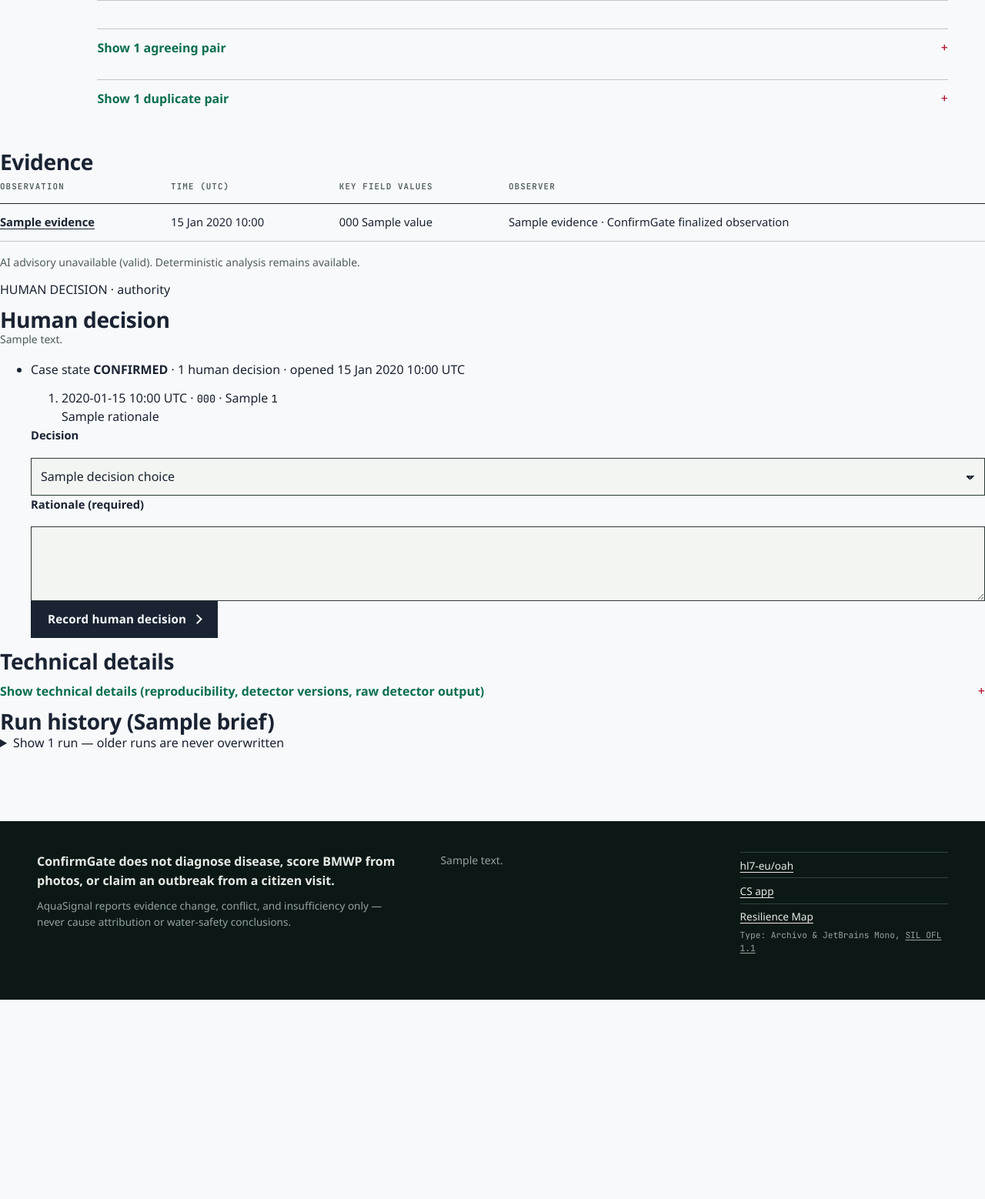
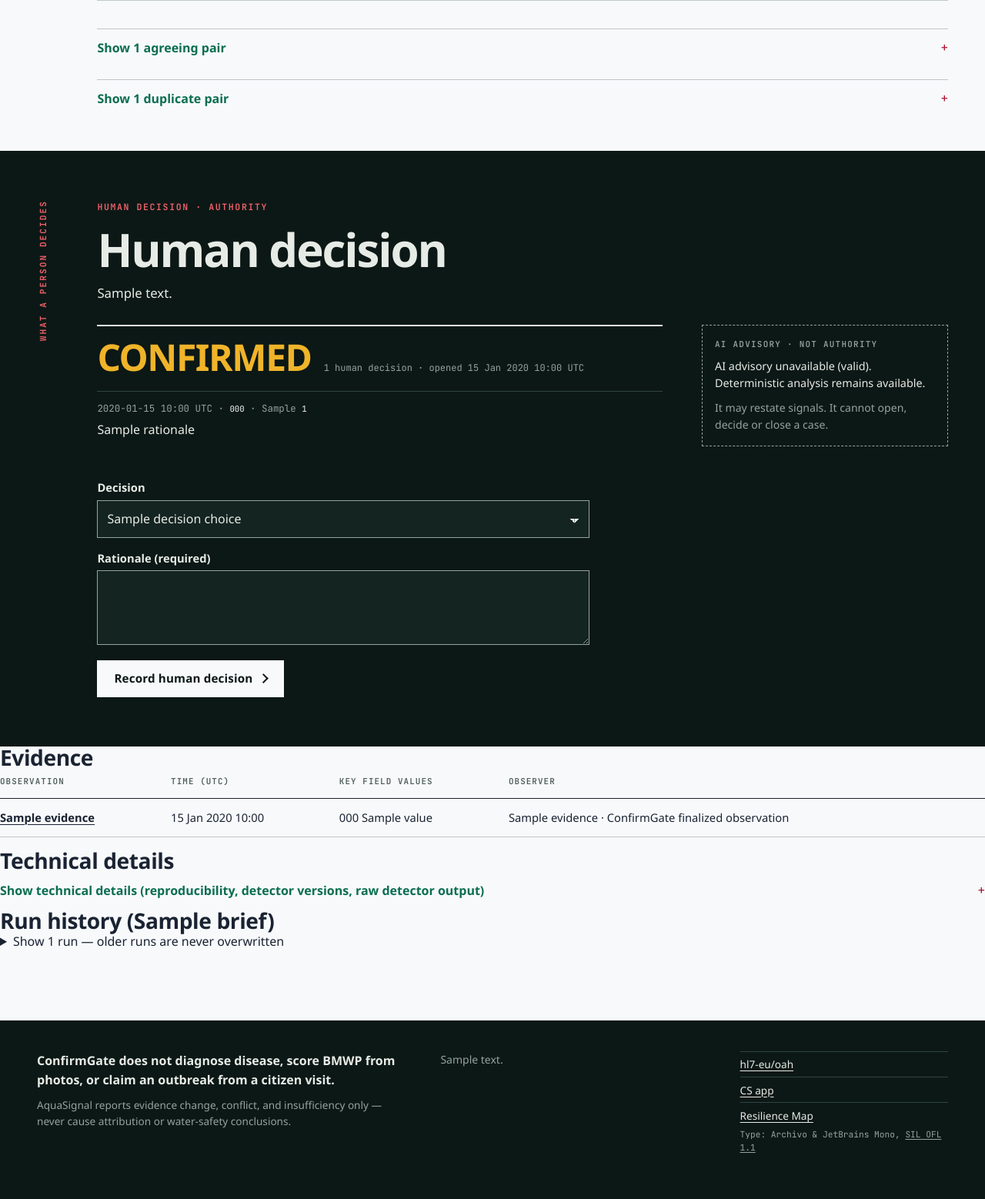
Before and after one commit to CodewithJha/aquasignal, a FastAPI app: template app/templates/investigate_detail.html in a window 1280 px wide. Shown: the part 2321-3879 px from the top of the page at 77% size. Before the commit the page ends 3620 px from the top, so only its background shows below. Run offline with FastAPI, Linux system fonts and the light colour scheme; the template is opened without the code that fills it: most values are stand-ins (such as "Sample title", 1, 10 or a date in 2020); parts of the project's set-up code (start-up, migrations or seed data) failed here and were passed over.

Commit message:
feat(ui): make the human decision the heaviest block on the page
The case section becomes a full-width graphite band: case state set large
(amber while a case awaits a person), the decision history, and the
decision form. AI advisory moves into a dashed side note in the same band
that states it cannot open, decide or close a case.

```diff
--- a/app/static/style.css
+++ b/app/static/style.css
@@ -1724,6 +1724,70 @@ legend + * { clear: both; }
 .band-dark .show-all { border-top-color: var(--slate-line); }
 .band-dark .show-all > summary::after { color: var(--signal-d); }
 
+/* ---------- Human decision: the heaviest block on the page ---------- */
+.decide {
+  background: var(--deep);
+  color: var(--on-dark);
+  padding-block: clamp(2.25rem, 5vw, 4rem);
+}
+.decide .labelled { border-top: 0; padding-block: 0; }
+.decide h3 {
+  font-size: clamp(2rem, 5vw, 3.75rem);
+  font-weight: 850;
+  font-stretch: 122%;
+  letter-spacing: -0.035em;
+  margin-bottom: 0.75rem;
+}
+.decide-note { font-size: 1.05rem; max-width: 52ch; color: var(--on-dark); }
+.decide-grid {
+  display: grid;
+  grid-template-columns: minmax(0, 1fr) minmax(15rem, 20rem);
+  gap: clamp(1.5rem, 4vw, 4rem);
+  margin-top: 1.75rem;
+  align-items: start;
+}
+.case-list { list-style: none; margin: 0; padding: 0; }
+.case-item { border-top: 2px solid var(--on-dark); padding-top: 1rem; }
+.case-item + .case-item { margin-top: 2rem; }
+.case-line { display: flex; flex-wrap: wrap; align-items: baseline; gap: 0.25rem 1rem; margin-bottom: 1.25rem; }
+.case-state {
+  font-size: clamp(1.8rem, 4vw, 3rem);
+  font-weight: 850;
+  font-stretch: 125%;
+  letter-spacing: -0.03em;
+  line-height: 1;
+  color: var(--flag);
+}
+.case-state.is-terminal { color: var(--on-dark); }
+.case-line .meta { font-family: var(--mono); font-size: 0.75rem; }
+.decision-list { list-style: none; margin: 0 0 1.5rem; padding: 0; }
+.decision-list li { padding: 0.8rem 0; border-top: 1px solid var(--slate-line); font-family: var(--mono); font-size: 0.78rem; color: var(--meta-d); }
+.decision-list li p { font-family: var(--sans); font-size: 1rem; color: var(--on-dark); margin: 0.35rem 0 0; }
+.decision-list code { color: var(--on-dark); }
+.decision-form { display: grid; grid-template-columns: minmax(0, 1fr); gap: 0; max-width: 40rem; }
+.decision-form label { color: var(--on-dark); margin-bottom: 0.3rem; margin-top: 0.9rem; }
+.decision-form select, .decision-form textarea { margin-top: 0; }
+.decision-form button { justify-self: start; margin-top: 1.25rem; }
+.decide form:not(.decision-form) button { margin-top: 0.75rem; }
+
+.ai-side {
+  border: 1px dashed var(--meta-d);
+  padding: 1rem;
+  font-size: 0.88rem;
+  color: var(--meta-d);
+}
+.ai-side .ai-side-title {
+  font-family: var(--mono);
+  font-size: 0.68rem;
+  font-weight: 600;
+  letter-spacing: 0.12em;
+  text-transform: uppercase;
+  margin: 0 0 0.6rem;
+}
+.ai-side .inv-advisory-unavailable { color: var(--on-dark); font-size: 0.9rem; margin: 0 0 0.6rem; }
+.ai-side ul { padding-left: 1rem; margin: 0.5rem 0; }
+.ai-side code { color: var(--on-dark); }
+
 /* ---------- Footer ---------- */
 .site-footer {
   background: var(--deep);
--- a/app/templates/investigate_detail.html
+++ b/app/templates/investigate_detail.html
@@ -386,6 +386,120 @@
     </div>
   </section>
 
+  {# ------------------------------------------------------------ HUMAN DECISION #}
+  <section class="decide" aria-labelledby="case-heading">
+    <div class="wrap">
+      <div class="labelled">
+        <p class="v-label" aria-hidden="true">What a person decides</p>
+        <div class="body">
+          <p class="kicker">HUMAN DECISION · authority</p>
+          <h3 id="case-heading">Human decision</h3>
+          <p class="decide-note">{{ brief.human_review_note }}</p>
+
+          <div class="decide-grid">
+            <div>
+              {% if not brief.cases %}
+              <p role="status">No investigation case is open for this analysis.</p>
+              {% if brief.status == "SUCCEEDED" %}
+              <form method="post" action="/investigate/analyses/{{ brief.run_id }}/cases">
+                <button type="submit">Open investigation case</button>
+              </form>
+              {% endif %}
+              {% else %}
+              <ul class="case-list">
+                {% for case in brief.cases %}
+                <li class="case-item">
+                  <p class="case-line">
+                    <span class="visually-hidden">Case state</span>
+                    <strong class="case-state{% if case.is_terminal %} is-terminal{% endif %}">{{ case.state }}</strong>
+                    <span class="meta">
+                      {{ case.decisions | length }} human decision{{ "" if case.decisions | length == 1 else "s" }}
+                      · opened <time datetime="{{ case.opened_at.isoformat() }}">{{ case.opened_at.strftime("%d %b %Y %H:%M") }} UTC</time>
+                    </span>
+                  </p>
+                  {% if case.decisions %}
+                  <ol class="decision-list" aria-label="Human decisions">
+                    {% for d in case.decisions %}
+                    <li>
+                      <time datetime="{{ d.decided_at.isoformat() }}">{{ d.decided_at.strftime("%Y-%m-%d %H:%M") }} UTC</time>
+                      · <code>{{ d.decision_code }}</code>
+                      · {{ d.actor_type }} <code>{{ d.actor_id }}</code>
+                      <p>{{ d.rationale }}</p>
+                    </li>
+                    {% endfor %}
+                  </ol>
+                  {% else %}
+                  <p class="meta" role="status">No human decisions recorded yet.</p>
+                  {% endif %}
+                  {% if not case.is_terminal %}
+                  <form method="post" action="/investigate/cases/{{ case.case_id }}/decisions" class="decision-form">
+                    <input type="hidden" name="expected_version" value="{{ case.version }}" />
+                    <label for="decision-{{ case.case_id }}">Decision</label>
+                    <select id="decision-{{ case.case_id }}" name="decision_code" required>
+                      {% for value, label in decision_choices %}
+                      <option value="{{ value }}">{{ label }}</option>
+                      {% endfor %}
+                    </select>
+                    <label for="rationale-{{ case.case_id }}">Rationale (required)</label>
+                    <textarea id="rationale-{{ case.case_id }}" name="rationale" rows="3" required></textarea>
+                    <button type="submit">Record human decision</button>
+                  </form>
+                  {% endif %}
+                </li>
+                {% endfor %}
+              </ul>
+              {% endif %}
+            </div>
+
+            <aside class="ai-side" aria-labelledby="advisory-heading">
+              <p class="ai-side-title" id="advisory-heading">AI advisory · not authority</p>
+              {% if advisory is defined and advisory.available %}
+              <p>{{ advisory.summary }}</p>
+              {% if advisory.signal_explanations %}
+              <ul>
+                {% for item in advisory.signal_explanations %}
+                <li><code>{{ item.signal_id }}</code> — {{ item.explanation }}</li>
+                {% endfor %}
+              </ul>
+              {% endif %}
+              {% if advisory.missing_evidence %}
+              <p class="meta">Suggested missing evidence (closed vocabulary):
+                {% for code in advisory.missing_evidence %}
+                <code>{{ code }}</code>{% if not loop.last %}, {% endif %}
+                {% endfor %}
+              </p>
+              {% endif %}
+              {% if advisory.limitations %}
+              <ul class="meta">
+                {% for lim in advisory.limitations %}
+                <li>{{ lim }}</li>
+                {% endfor %}
+              </ul>
+              {% endif %}
+              <p class="meta">
+                Provider <code>{{ advisory.provider }}</code>
+                · model <code>{{ advisory.model }}</code>
+                · prompt <code>{{ advisory.prompt_version }}</code>
+                · brief hash <code class="copyable">{{ advisory.input_brief_hash }}</code>
+                · validation <code>{{ advisory.validation_status }}</code>
+              </p>
+              {% elif advisory is defined %}
+              <p class="inv-advisory-unavailable" role="status">
+                {% if advisory.validation_status == "null" %}
+                AI advisory: disabled. Deterministic analysis is complete without it.
+                {% else %}
+                AI advisory unavailable ({{ advisory.validation_status }}). Deterministic analysis remains available.
+                {% endif %}
+              </p>
+              {% endif %}
+              <p>It may restate signals. It cannot open, decide or close a case.</p>
+            </aside>
+          </div>
+        </div>
+      </div>
+    </div>
+  </section>
+
   <section class="panel" aria-labelledby="evidence-heading">
     <h3 id="evidence-heading">Evidence</h3>
     {% if not brief.evidence %}
@@ -418,105 +532,6 @@
         </tbody>
       </table>
     </div>
-    {% endif %}
-  </section>
-
-    {% if advisory is defined and not advisory.available %}
-    <p class="meta inv-advisory-unavailable" role="status">
-      {% if advisory.validation_status == "null" %}
-      AI advisory: disabled. Deterministic analysis is complete without it.
-      {% else %}
-      AI advisory unavailable ({{ advisory.validation_status }}). Deterministic analysis remains available.
-      {% endif %}
-    </p>
-    {% endif %}
-  {% if advisory is defined and advisory.available %}
-  <section class="panel inv-advisory" aria-labelledby="advisory-heading">
-    <p class="eyebrow">AI ADVISORY · not authority</p>
-    <h3 id="advisory-heading">AI advisory</h3>
-    <p>{{ advisory.summary }}</p>
-    {% if advisory.signal_explanations %}
-    <ul>
-      {% for item in advisory.signal_explanations %}
-      <li><code>{{ item.signal_id }}</code> — {{ item.explanation }}</li>
-      {% endfor %}
-    </ul>
-    {% endif %}
-    {% if advisory.missing_evidence %}
-    <p class="meta">Suggested missing evidence (closed vocabulary):
-      {% for code in advisory.missing_evidence %}
-      <code>{{ code }}</code>{% if not loop.last %}, {% endif %}
-      {% endfor %}
-    </p>
-    {% endif %}
-    {% if advisory.limitations %}
-    <ul class="meta">
-      {% for lim in advisory.limitations %}
-      <li>{{ lim }}</li>
-      {% endfor %}
-    </ul>
-    {% endif %}
-    <p class="meta">
-      Provider <code>{{ advisory.provider }}</code>
-      · model <code>{{ advisory.model }}</code>
-      · prompt <code>{{ advisory.prompt_version }}</code>
-      · brief hash <code class="copyable">{{ advisory.input_brief_hash }}</code>
-      · validation <code>{{ advisory.validation_status }}</code>
-    </p>
-  </section>
-  {% endif %}
-
-  <section class="panel" aria-labelledby="case-heading">
-    <p class="eyebrow">HUMAN DECISION · authority</p>
-    <h3 id="case-heading">Human decision</h3>
-    <p class="meta">{{ brief.human_review_note }}</p>
-    {% if not brief.cases %}
-    <p role="status">No investigation case is open for this analysis.</p>
-    {% if brief.status == "SUCCEEDED" %}
-    <form method="post" action="/investigate/analyses/{{ brief.run_id }}/cases">
-      <button type="submit">Open investigation case</button>
-    </form>
-    {% endif %}
-    {% else %}
-    <ul class="case-list">
-      {% for case in brief.cases %}
-      <li class="case-item">
-        <p>
-          Case state <strong>{{ case.state }}</strong>
-          · {{ case.decisions | length }} human decision{{ "" if case.decisions | length == 1 else "s" }}
-          · opened <time datetime="{{ case.opened_at.isoformat() }}">{{ case.opened_at.strftime("%d %b %Y %H:%M") }} UTC</time>
-        </p>
-        {% if case.decisions %}
-        <ol class="decision-list" aria-label="Human decisions">
-          {% for d in case.decisions %}
-          <li>
-            <time datetime="{{ d.decided_at.isoformat() }}">{{ d.decided_at.strftime("%Y-%m-%d %H:%M") }} UTC</time>
-            · <code>{{ d.decision_code }}</code>
-            · {{ d.actor_type }} <code>{{ d.actor_id }}</code>
-            <p>{{ d.rationale }}</p>
-          </li>
-          {% endfor %}
-        </ol>
-        {% else %}
-        <p class="meta" role="status">No human decisions recorded yet.</p>
-        {% endif %}
-        {% if not case.is_terminal %}
-        <form method="post" action="/investigate/cases/{{ case.case_id }}/decisions" class="decision-form">
-          <input type="hidden" name="expected_version" value="{{ case.version }}" />
-          <label for="decision-{{ case.case_id }}">Decision</label>
-          <select id="decision-{{ case.case_id }}" name="decision_code" required>
-            {% for value, label in decision_choices %}
-            <option value="{{ value }}">{{ label }}</option>
-            {% endfor %}
-          </select>
-          <label for="rationale-{{ case.case_id }}">Rationale (required)</label>
-          <textarea id="rationale-{{ case.case_id }}" name="rationale" rows="3" required></textarea>
-          <button type="submit">Record human decision</button>
-        </form>
-        {% endif %}
-      </li>
-      {% endfor %}
-    </ul>
     {% endif %}
   </section>
 
```
